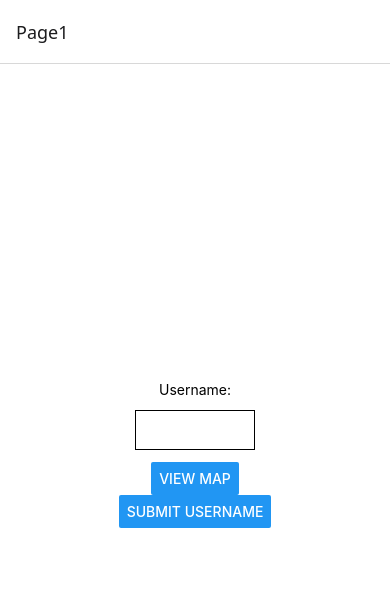
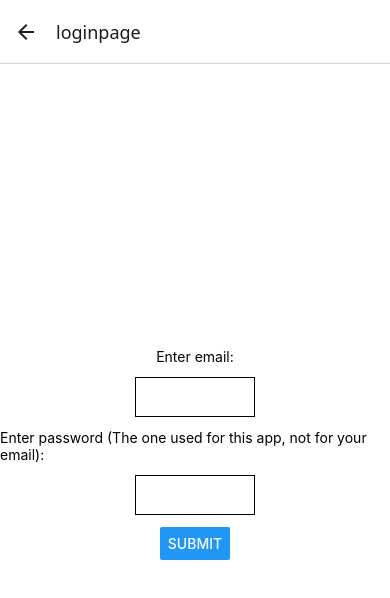
Before and after one commit to CharlieHudson31/MyReactNativeApp, a React Native app: screen /loginpage in a window 390 px wide. Shown: the top 598 px of the page. Built offline with nearby package versions, Linux system fonts and the light colour scheme; no server answers.

Commit message:
feat: 20: partially implemented pages for signin

```diff
--- a/App.js
+++ b/App.js
@@ -3,12 +3,18 @@ import { createStackNavigator } from '@react-navigation/stack';
 import { NavigationContainer } from '@react-navigation/native';
 import Page1 from './Page1';
 import Page2 from './Page2';
+import Login from './loginpage'
+import Signup from './signuppage'
+import Home from './home'
 const Stack = createStackNavigator();
 
 export default function MyNavigator() {
   return (
     <NavigationContainer>
       <Stack.Navigator>
+        <Stack.Screen name="home" component={Home}/>
+        <Stack.Screen name="signuppage" component={Signup}/>
+        <Stack.Screen name="loginpage" component={Login}/>
         <Stack.Screen name="Page1" component={Page1} />
         <Stack.Screen name="Page2" component={Page2} />
       </Stack.Navigator>
--- /dev/null
+++ b/home.js
@@ -0,0 +1,15 @@
+import React from 'react';
+import { Button, ScrollView, StyleSheet, Text, TextInput, View } from 'react-native';
+import { useNavigation } from '@react-navigation/native';
+const signin = () =>{
+    navigation = useNavigation()
+    return (
+    <View>
+        <Button title="Sign up:"
+        onPress={() => navigation.navigate('signuppage')}/>
+        <Button title="Log in:"
+        onPress={() => navigation.navigate('loginpage')}/>
+    </View>
+    )
+}
+export default signin
--- /dev/null
+++ b/loginpage.js
@@ -0,0 +1,39 @@
+import React from 'react';
+import { Button, ScrollView, StyleSheet, Text, TextInput, View } from 'react-native';
+import {logIn} from './firestore'
+import { useNavigation } from '@react-navigation/native';
+const login = () =>{
+    navigation = useNavigation()
+    return (
+    <View style={styles.container}>
+        <Text>Enter email:</Text>
+        <TextInput
+        style={styles.input}
+        />
+        <Text>Enter password (The one used for this app, not for your email):</Text>
+        <TextInput
+        style={styles.input}
+        />
+        <Button title="Submit"
+        onPress={() => console.log("submitting log in")}
+        />
+    </View>
+    )
+}
+
+const styles = StyleSheet.create({
+    container: {
+      flex: 1,
+      backgroundColor: '#fff',
+      alignItems: 'center',
+      justifyContent: 'center',
+    },
+    input: {
+      height: 40,
+      width: 120,
+      margin: 12,
+      borderWidth: 1,
+      padding: 10,
+    },
+  });
+export default login
--- /dev/null
+++ b/signuppage.js
@@ -0,0 +1,14 @@
+import React from 'react';
+import { Button, ScrollView, StyleSheet, Text, TextInput, View } from 'react-native';
+import { useNavigation } from '@react-navigation/native';
+const signup = () =>{
+    navigation = useNavigation()
+    return (
+        <View>
+            <Text>
+                This is the sign up page.
+            </Text>
+        </View>
+    )
+}
+export default signup
```
